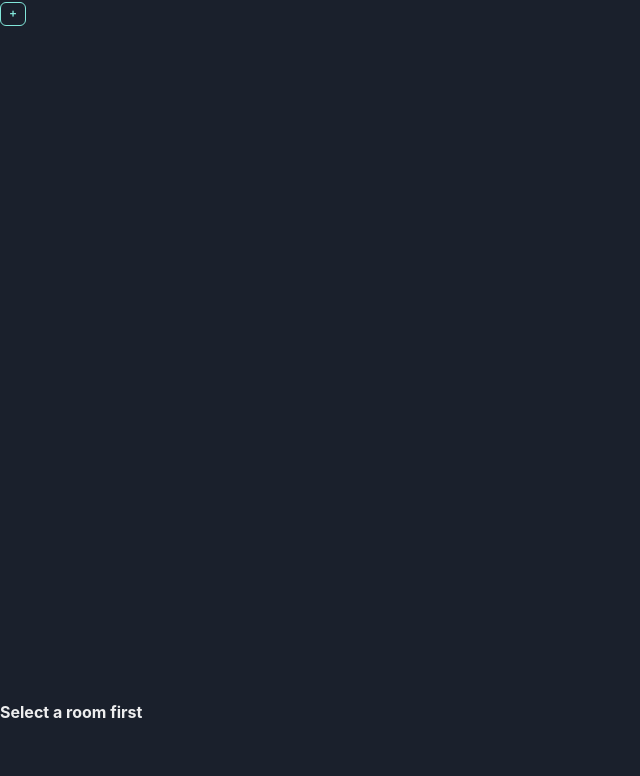
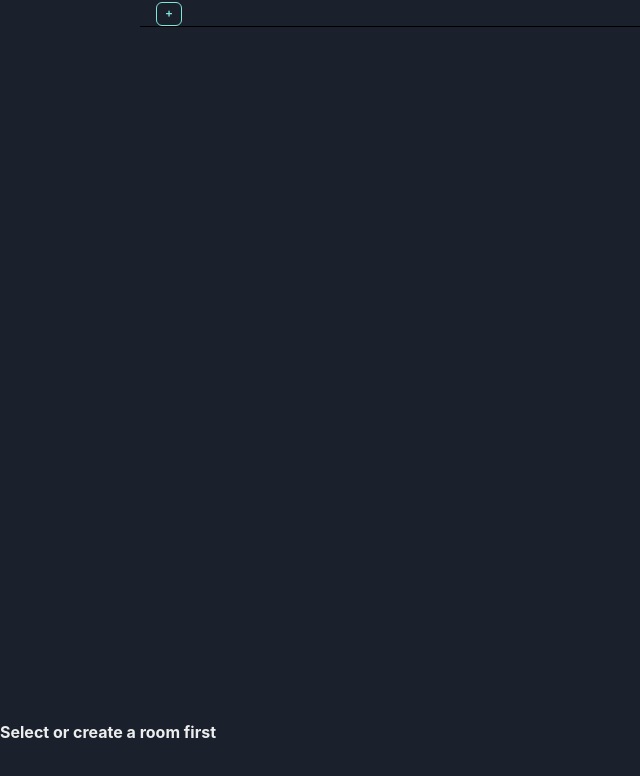
Before and after one commit to mariiashabelnik/Realtime-chatt, a React (Vite) app: page / in a window 1280 px wide. Both pictures are taken after typing "Sample" into the empty fields and a click on the button "Login". Shown: the top 776 px of the page, without its empty margins (0-640 px from the left). Built offline with nearby package versions, Linux system fonts and the light colour scheme; no server answers.

Commit message:
update ui

```diff
--- a/src/App.jsx
+++ b/src/App.jsx
@@ -143,7 +143,7 @@ function App() {
                   "nav"
                   "main"
                   "footer"`}
-        gridTemplateRows={"2em  1fr 100px"}
+        gridTemplateRows={"4em  1fr 5em"}
         gridTemplateColumns={"1fr"}
         h="100vh"
         gap="0"
--- a/src/components/MessageBoard.jsx
+++ b/src/components/MessageBoard.jsx
@@ -36,7 +36,7 @@ function MessageBoard() {
   });
 
   return (
-    <div>
+    <div className="container">
       {activeRoom}
       <div className="all-messages">{historyUI}</div>
     </div>
--- a/src/components/MessageInput.jsx
+++ b/src/components/MessageInput.jsx
@@ -18,10 +18,11 @@ function MessageInput(props) {
   const activeRoom = useRecoilValue(activeRoomAtom);
 
   if (activeRoom === "") {
-    return <div>Select a room first</div>;
+    return <div className="start-message">Select or create a room first </div>;
   }
 
   return (
+    <div className="container">
       <form
         onSubmit={(e) => {
           e.preventDefault();
@@ -52,6 +53,7 @@ function MessageInput(props) {
           </HStack>
         </Box>
       </form>
+    </div>
   );
 }
 
--- a/src/components/Navigation.jsx
+++ b/src/components/Navigation.jsx
@@ -22,13 +22,44 @@ function Navigation(props) {
   const [roomList] = useRecoilState(roomListAtom);
   const [activeRoom, setActiveRoom] = useRecoilState(activeRoomAtom);
   const roomListUI = roomList.map((item) => {
-    let btnStyle = "outline";
+    let active = ["nav-tab"];
     if (activeRoom === item.room) {
-      btnStyle = "solid";
+      active.push("active-room");
     }
     return (
       <li key={item.id}>
-        <ButtonGroup size="sm" isAttached variant={btnStyle}>
+        <div className={active.join(" ")}>
+          <Button
+            className="button"
+            colorScheme="teal"
+            variant="link"
+            size="xs"
+            onClick={() => {
+              socket.emit("room", { action: "join", room: item.room });
+              setActiveRoom(item.room);
+            }}
+          >
+            {item.room}
+          </Button>
+
+          <Button
+            className="button"
+            colorScheme="teal"
+            size="xs"
+            variant="link"
+            onClick={() => {
+              socket.emit("room", { action: "remove", room: item.room });
+            }}
+          >
+            x
+          </Button>
+        </div>
+      </li>
+    );
+  });
+
+  /*
+<ButtonGroup size="sm" isAttached variant={btnStyle}>
           <Button
             className="button"
             colorScheme="teal"
@@ -51,13 +82,10 @@ function Navigation(props) {
             x
           </Button>
         </ButtonGroup>
-        |
-      </li>
-    );
-  });
+*/
 
   return (
-    <div>
+    <div className="container">
       <Modal blockScrollOnMount={false} isOpen={isOpen} onClose={onClose}>
         <ModalOverlay />
         <ModalContent>
@@ -67,7 +95,7 @@ function Navigation(props) {
             <Input
               value={name}
               onChange={(e) => {
-                setName(e.target.value);
+                setName(e.target.value.toUpperCase());
               }}
               size="md"
               placeholder="Channel name"
--- a/src/index.css
+++ b/src/index.css
@@ -7,6 +7,10 @@ body {
   -moz-osx-font-smoothing: grayscale;
   font-weight: none;
   background-color: black;
+}
+
+.start-message {
+  margin: 0 auto;
 }
 
 code {
@@ -43,6 +47,11 @@ ol li::marker {
   max-height: 100%;
 }
 
+.container {
+  max-width: 1000px;
+  margin: 0 auto;
+}
+
 .navigation {
   padding-left: 0.5em;
   padding-top: 1em;
@@ -53,13 +62,33 @@ ol li::marker {
 }
 */
 
+.nav-tab {
+  background-color: rgb(221, 235, 178);
+  display: inline-block;
+  padding: 0.5em;
+  border-radius: 1em 1em 0 0;
+  margin-right: 0.5em;
+  margin-top: 0.5em;
+  animation-duration: 5s;
+}
+
+.active-room {
+  background-color: rgb(255, 94, 0);
+  box-shadow: 5px 5px 15px 5px #000000;
+}
+
+.rooms {
+  padding-left: 1em;
+  border-bottom: 1px solid #000000;
+  overflow: hidden;
+}
 .rooms li {
   display: inline;
 }
 
 .one-message {
-  background-color: #4a5568;
-  width: 30%;
+  background-color: #c4cbae;
+  width: 40%;
   border-radius: 1em 1em 1em 0;
   margin: 1em;
   padding-bottom: 0.5em;
```
Lines whose indentation alone changed are shown as unchanged.
